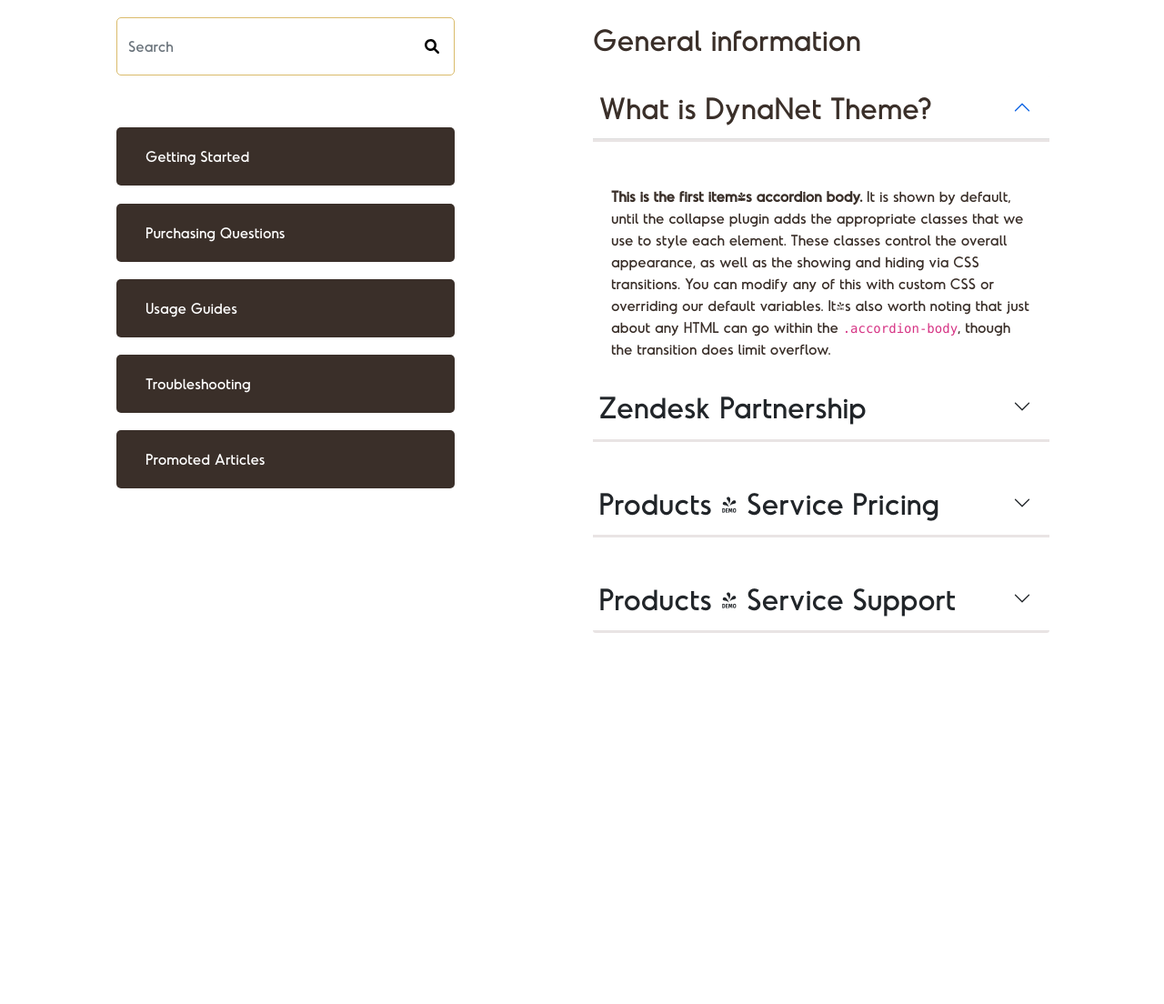
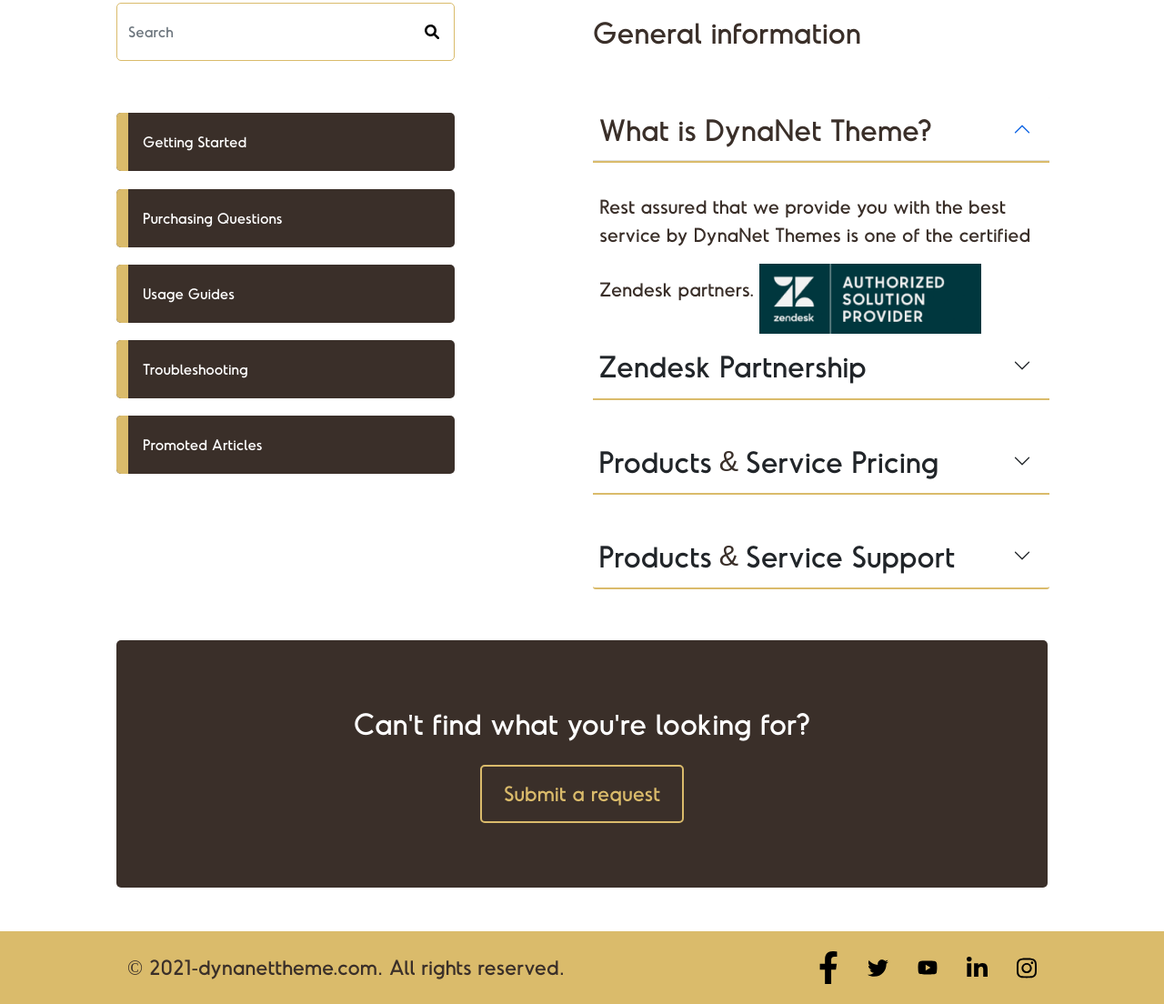
Before and after one commit to anandmishra13/dynanet-theme, a plain HTML site: page index.html in a window 1280 px wide. Shown: the part 734-1838 px from the top of the page at 91% size. Before the commit the page ends 1510 px from the top, so only its background shows below. Drawn offline with nearby package versions, Linux system fonts and the light colour scheme.

Commit message:
working on resposive design

```diff
--- a/app.css
+++ b/app.css
@@ -5,9 +5,11 @@
     --white: white;
     --black: black;
 }
+
 * {
     color: var(--secondary-color);
     font-family: 'font-regular';
+    scroll-behavior: smooth;
 }
 
 
@@ -16,9 +18,18 @@
     font-family: font-regular;
     src: url(./assets/fonts/Fontspring-regular.otf);
 }
+
 @font-face {
     font-family: font-bold;
     src: url(./assets/fonts/Fontspring-bold.otf);
+}
+
+.primary-color {
+    color: var(--primary-color) !important;
+}
+
+.white-color {
+    color: var(--white) !important;
 }
 
 /*  button */
@@ -30,31 +41,47 @@
     width: auto;
     background: transparent;
 }
-.container-fluid{
-    overflow: hidden;
-    }
+
+
 .dn-buttons:hover {
     background-color: var(--primary-color);
     color: var(--white);
+    transition: 0.5s;
 }
+
 /* accordian */
 .accordion-item {
     border: none;
 }
+
 .accordion-button {
     padding: 1rem 1.25rem 1rem 0.4rem;
-    border-bottom: 3px solid #e9e4e4;
+    border-bottom: 2px solid var(--primary-color);
     font-size: 2rem;
     margin-bottom: 2rem;
 }
-.accordion-button:focus, .accordion-button:focus {
+
+.accordion-button:focus,
+.accordion-button:focus {
     border-color: transparent;
     box-shadow: none;
 }
+
 .accordion-button:not(.collapsed) {
     color: var(--secondary-color);
     background-color: transparent;
 }
+
+.accordion-image {
+    width: 50%;
+    margin-top: 1rem;
+}
+
+.accordion-body {
+    font-size: 1.3rem;
+    padding: 0rem 0.45rem !important;
+}
+
 /* navbar */
 .nav-top-bar {
     height: 10px;
@@ -62,6 +89,15 @@
     background-color: var(--primary-color);
 }
 
+.navbar {
+    padding: 0 10%;
+}
+.navbar-nav .nav-link {
+    color: var(--black);
+}
+.dropdown-item.active, .dropdown-item:active, .dropdown-item:focus, .dropdown-item:hover {
+    background-color: var(--primary-color);
+}
 .logo {
     width: 20rem;
 }
@@ -69,7 +105,16 @@
 .dn-navbar {
     width: 60%;
     display: flex;
-    justify-content: center;
+    justify-content: end;
+    align-items: center;
+}
+
+.character {
+    font-family: sans-serif;
+}
+.content {
+    padding: 0;
+    overflow: hidden;
 }
 
 /* banner */
@@ -89,6 +134,7 @@
     font-size: 5rem;
     color: var(--white);
 }
+
 .content-left {
     display: flex;
     justify-content: center;
@@ -96,6 +142,7 @@
     padding: 0 20%;
     flex-direction: column;
 }
+
 .search-bar {
     border: 1px solid var(--primary-color);
     height: 4rem;
@@ -104,39 +151,118 @@
     align-items: center;
     justify-content: center;
 }
-.search-bar-input:focus, .search-bar-input:active {
-    outline:0px !important;
+
+.search-bar-input:focus,
+.search-bar-input:active {
+    outline: 0px !important;
     box-shadow: none !important;
 
 }
+
 .search-bar-input {
     border: none !important;
 }
+
 .search-bar-icon {
     width: 1rem;
     cursor: pointer;
 }
+
 .input-group-text {
     background: none;
     border: none;
     padding-right: 1rem;
 }
+
 .title-conatiner {
     width: 100%;
     height: 4rem;
     border-radius: 5px;
     background-color: var(--secondary-color);
-    color: var(--white) !important;
     cursor: pointer;
     margin: 0.6rem 0;
     padding-left: 2rem;
     display: flex;
     align-items: center;
+}
+.title-conatiner:hover {
+    margin-left: 10px;
+    background-color: var(--primary-color);
+    transition: 0.5s;
+}
+
+.title-conatiner::before {
+    content: '';
+    width: 13px;
+    height: 4rem;
+    background-color: var(--primary-color);
+    margin-left: -32px;
+    margin-right: 1rem;
+    border-radius: 5px 0px 0px 5px;
+}
+
+.title-conatiner-link {
+    color: var(--white) !important;
     text-decoration: none;
 }
+
 .right-content {
     width: 80%;
 }
+
 .content-header {
     font-size: 2rem;
 }
+
+.submit-request-container {
+    background-color: var(--secondary-color);
+    display: flex;
+    margin: 0 10%;
+    flex-direction: column;
+    align-items: center;
+    justify-content: center;
+    height: 17rem;
+    border-radius: 5px;
+}
+
+.submit-request-container-text {
+    color: var(--white);
+    text-align: center;
+    font-size: 2rem;
+}
+
+.submit-request-btn {
+    color: var(--primary-color) !important;
+    height: 4rem;
+    font-size: 1.4rem;
+}
+
+.submit-request-btn:hover {
+    color: var(--white) !important;
+}
+
+.footer {
+    background-color: var(--primary-color);
+    width: 100%;
+    height: 5rem;
+    display: flex;
+    justify-content: center;
+    align-items: center;
+    padding: 0 10%;
+    margin: 0;
+}
+
+.footer-text {
+    font-size: 1.4rem;
+    margin: 0;
+}
+.footer-icon-container {
+    display: flex;
+    align-items: center;
+    justify-content: end;
+}
+.footer-icon {
+    width: 1.4rem;
+    margin-left: 2rem;
+    cursor: pointer;
+}
--- a/index.html
+++ b/index.html
@@ -28,15 +28,15 @@
             <div class="nav-item dropdown">
               <a class="nav-link dropdown-toggle" href="#" id="navbarDropdownMenuLink" role="button"
                 data-bs-toggle="dropdown" aria-expanded="false">
-                Dropdown link
+                language
               </a>
               <ul class="dropdown-menu" aria-labelledby="navbarDropdownMenuLink">
-                <li><a class="dropdown-item" href="#">English (US)</a></li>
-                <li><a class="dropdown-item" href="#">German</a></li>
-                <li><a class="dropdown-item" href="#">Spanish</a></li>
+                <li onclick="navdropdown('English')"><a class="dropdown-item" href="#">English <span class="character">(</span>US<span class="character">)</span></a></li>
+                <li onclick="navdropdown('German')"><a class="dropdown-item" href="#">German</a></li>
+                <li onclick="navdropdown('Spanish')"><a class="dropdown-item" href="#">Spanish</a></li>
               </ul>
             </div>
-            <div class="nav-item">
+            <div class="nav-item ms-4">
               <button class="dn-buttons px-4">Submit a request</button>
             </div>
             <div class="nav-item mx-3">
@@ -46,13 +46,14 @@
         </div>
       </div>
     </nav>
+  </div>
+    <div class="container-fluid content">
       <div class="banner">
-      <!-- <img src="./assets/images/banner.jpeg" alt="banner" class="banner-image"> -->
         <h1 class="banner-text text-center">Questions?<br>We have answers.</h1>
       </div>
-    <div class="my-5">
+      <div class="mt-5">
         <div class="row">
-        <div class="col-6 px-3">
+          <div class="col-12 col-md-6 px-3">
             <div class="content-left">
               <div class="input-group search-bar mb-5">
                 <input type="search" placeholder="Search" class="search-bar-input form-control">
@@ -60,72 +61,98 @@
                   <img src="./assets/images/search.svg" alt="search" class="search-bar-icon my-auto">
                 </span>
               </div>
-            <a class="title-conatiner">
+              <div class="title-conatiner">
+                <a class="title-conatiner-link">
                   Getting Started
                 </a>
-            <a class="title-conatiner">
+              </div>
+              <div class="title-conatiner">
+                <a class="title-conatiner-link">
                   Purchasing Questions
                 </a>
-            <a class="title-conatiner">
+              </div>
+              <div class="title-conatiner">
+                <a class="title-conatiner-link">
                   Usage Guides
                 </a>
-            <a class="title-conatiner">
+              </div>
+              <div class="title-conatiner">
+                <a class="title-conatiner-link">
                   Troubleshooting
                 </a>
-            <a class="title-conatiner">
+              </div>
+              <div class="title-conatiner">
+                <a class="title-conatiner-link">
                   Promoted Articles
                 </a>
               </div>
             </div>
-        <div class="col-6">
+          </div>
+          <div class="col-12 col-md-6">
             <div class="right-content">
-            <p class="content-header">General information</p>
-            <div class="accordion" id="accordionExample">
+              <p class="content-header mt-2">General information</p>
+              <div class="accordion mt-5" id="accordionExample">
                 <div class="accordion-item">
                   <h2 class="accordion-header" id="headingOne">
-                  <button class="accordion-button" type="button" data-bs-toggle="collapse" data-bs-target="#collapseOne" aria-expanded="true" aria-controls="collapseOne">
+                    <button class="accordion-button" type="button" data-bs-toggle="collapse" data-bs-target="#collapseOne"
+                      aria-expanded="true" aria-controls="collapseOne">
                       What is DynaNet Theme?
                     </button>
                   </h2>
-                <div id="collapseOne" class="accordion-collapse collapse show" aria-labelledby="headingOne" data-bs-parent="#accordionExample">
+                  <div id="collapseOne" class="accordion-collapse collapse show" aria-labelledby="headingOne"
+                    data-bs-parent="#accordionExample">
                     <div class="accordion-body">
-                    <strong>This is the first item's accordion body.</strong> It is shown by default, until the collapse plugin adds the appropriate classes that we use to style each element. These classes control the overall appearance, as well as the showing and hiding via CSS transitions. You can modify any of this with custom CSS or overriding our default variables. It's also worth noting that just about any HTML can go within the <code>.accordion-body</code>, though the transition does limit overflow.
+                      Rest assured that we provide you with the best service by DynaNet Themes is one of the certified
+                      Zendesk partners.
+                      <img src="./assets/images/zendesk.png" alt="zendesk" class="accordion-image">
                     </div>
                   </div>
                 </div>
                 <div class="accordion-item">
                   <h2 class="accordion-header" id="headingTwo">
-                  <button class="accordion-button collapsed" type="button" data-bs-toggle="collapse" data-bs-target="#collapseTwo" aria-expanded="false" aria-controls="collapseTwo">
+                    <button class="accordion-button collapsed" type="button" data-bs-toggle="collapse"
+                      data-bs-target="#collapseTwo" aria-expanded="false" aria-controls="collapseTwo">
                       Zendesk Partnership
                     </button>
                   </h2>
-                <div id="collapseTwo" class="accordion-collapse collapse" aria-labelledby="headingTwo" data-bs-parent="#accordionExample">
+                  <div id="collapseTwo" class="accordion-collapse collapse" aria-labelledby="headingTwo"
+                    data-bs-parent="#accordionExample">
                     <div class="accordion-body">
-                    <strong>This is the second item's accordion body.</strong> It is hidden by default, until the collapse plugin adds the appropriate classes that we use to style each element. These classes control the overall appearance, as well as the showing and hiding via CSS transitions. You can modify any of this with custom CSS or overriding our default variables. It's also worth noting that just about any HTML can go within the <code>.accordion-body</code>, though the transition does limit overflow.
+                      Rest assured that we provide you with the best service by DynaNet Themes is one of the certified
+                      Zendesk partners.
+                      <img src="./assets/images/zendesk.png" alt="zendesk" class="accordion-image">
                     </div>
                   </div>
                 </div>
                 <div class="accordion-item">
                   <h2 class="accordion-header" id="headingThree">
-                  <button class="accordion-button collapsed" type="button" data-bs-toggle="collapse" data-bs-target="#collapseThree" aria-expanded="false" aria-controls="collapseThree">
-                    Products & Service Pricing
+                    <button class="accordion-button collapsed" type="button" data-bs-toggle="collapse"
+                      data-bs-target="#collapseThree" aria-expanded="false" aria-controls="collapseThree">
+                      Products <span class="character mx-2">&</span> Service Pricing
                     </button>
                   </h2>
-                <div id="collapseThree" class="accordion-collapse collapse" aria-labelledby="headingThree" data-bs-parent="#accordionExample">
+                  <div id="collapseThree" class="accordion-collapse collapse" aria-labelledby="headingThree"
+                    data-bs-parent="#accordionExample">
                     <div class="accordion-body">
-                    <strong>This is the third item's accordion body.</strong> It is hidden by default, until the collapse plugin adds the appropriate classes that we use to style each element. These classes control the overall appearance, as well as the showing and hiding via CSS transitions. You can modify any of this with custom CSS or overriding our default variables. It's also worth noting that just about any HTML can go within the <code>.accordion-body</code>, though the transition does limit overflow.
+                      Rest assured that we provide you with the best service by DynaNet Themes is one of the certified
+                      Zendesk partners.
+                      <img src="./assets/images/zendesk.png" alt="zendesk" class="accordion-image">
                     </div>
                   </div>
                 </div>
                 <div class="accordion-item">
                   <h2 class="accordion-header" id="headingThree">
-                  <button class="accordion-button collapsed" type="button" data-bs-toggle="collapse" data-bs-target="#collapseThree" aria-expanded="false" aria-controls="collapseThree">
-                    Products & Service Support
+                    <button class="accordion-button collapsed" type="button" data-bs-toggle="collapse"
+                      data-bs-target="#collapsefour" aria-expanded="false" aria-controls="collapsefour">
+                      Products <span class="character mx-2">&</span> Service Support
                     </button>
                   </h2>
-                <div id="collapseThree" class="accordion-collapse collapse" aria-labelledby="headingThree" data-bs-parent="#accordionExample">
+                  <div id="collapsefour" class="accordion-collapse collapse" aria-labelledby="headingThree"
+                    data-bs-parent="#accordionExample">
                     <div class="accordion-body">
-                    <strong>This is the third item's accordion body.</strong> It is hidden by default, until the collapse plugin adds the appropriate classes that we use to style each element. These classes control the overall appearance, as well as the showing and hiding via CSS transitions. You can modify any of this with custom CSS or overriding our default variables. It's also worth noting that just about any HTML can go within the <code>.accordion-body</code>, though the transition does limit overflow.
+                      Rest assured that we provide you with the best service by DynaNet Themes is one of the certified
+                      Zendesk partners.
+                      <img src="./assets/images/zendesk.png" alt="zendesk" class="accordion-image">
                     </div>
                   </div>
                 </div>
@@ -133,9 +160,27 @@
             </div>
           </div>
         </div>
+        <div class="row submit-request-container mt-4">
+          <h1 class="submit-request-container-text">Can<span class="character white-color">'</span>t find what you<span
+              class="character white-color">'</span>re looking for?</h1>
+          <button class="dn-buttons px-4 submit-request-btn mt-3">Submit a request</button>
         </div>
-
+        <div class="row mt-5 footer">
+          <div class="col-6">
+            <p class="footer-text">&copy; 2021<span class="character">-</span>dynanettheme.com<span class="character">.</span> All rights reserved<span
+                class="character">.</span></p>
           </div>
+          <div class="col-6 footer-icon-container">
+            <img src="./assets/images/facebook.svg" alt="facebook" class="footer-icon">
+            <img src="./assets/images/twitter.svg" alt="twitter" class="footer-icon">
+            <img src="./assets/images/youtube.svg" alt="youtube" class="footer-icon">
+            <img src="./assets/images/linkedin.svg" alt="linkedin" class="footer-icon">
+            <img src="./assets/images/instagram.svg" alt="instagram" class="footer-icon">
+          </div>
+        </div>
+      </div>
+    </div>
+  <!-- </div> -->
 
   <script src="https://cdn.jsdelivr.net/npm/bootstrap@5.0.2/dist/js/bootstrap.bundle.min.js"></script>
   <script src="./app.js"></script>
```
Also changed, not shown: app.js (+15 -0 lines), assets/fonts/Fontspring-DEMO-odudo-boldoblique.otf (deleted), assets/fonts/Fontspring-DEMO-odudo-light.otf (deleted), assets/fonts/Fontspring-DEMO-odudo-lightoblique.otf (deleted), assets/fonts/Fontspring-DEMO-odudo-regularoblique.otf (deleted), assets/fonts/Fontspring-DEMO-odudo-semibold.otf (deleted), assets/fonts/Fontspring-DEMO-odudo-semiboldoblique.otf (deleted), assets/images/facebook.svg (added), assets/images/instagram.svg (added), assets/images/linkedin.svg (added), assets/images/twitter.svg (added), assets/images/youtube.svg (added), assets/images/zendesk.png (added). Lines whose indentation alone changed are shown as unchanged.
